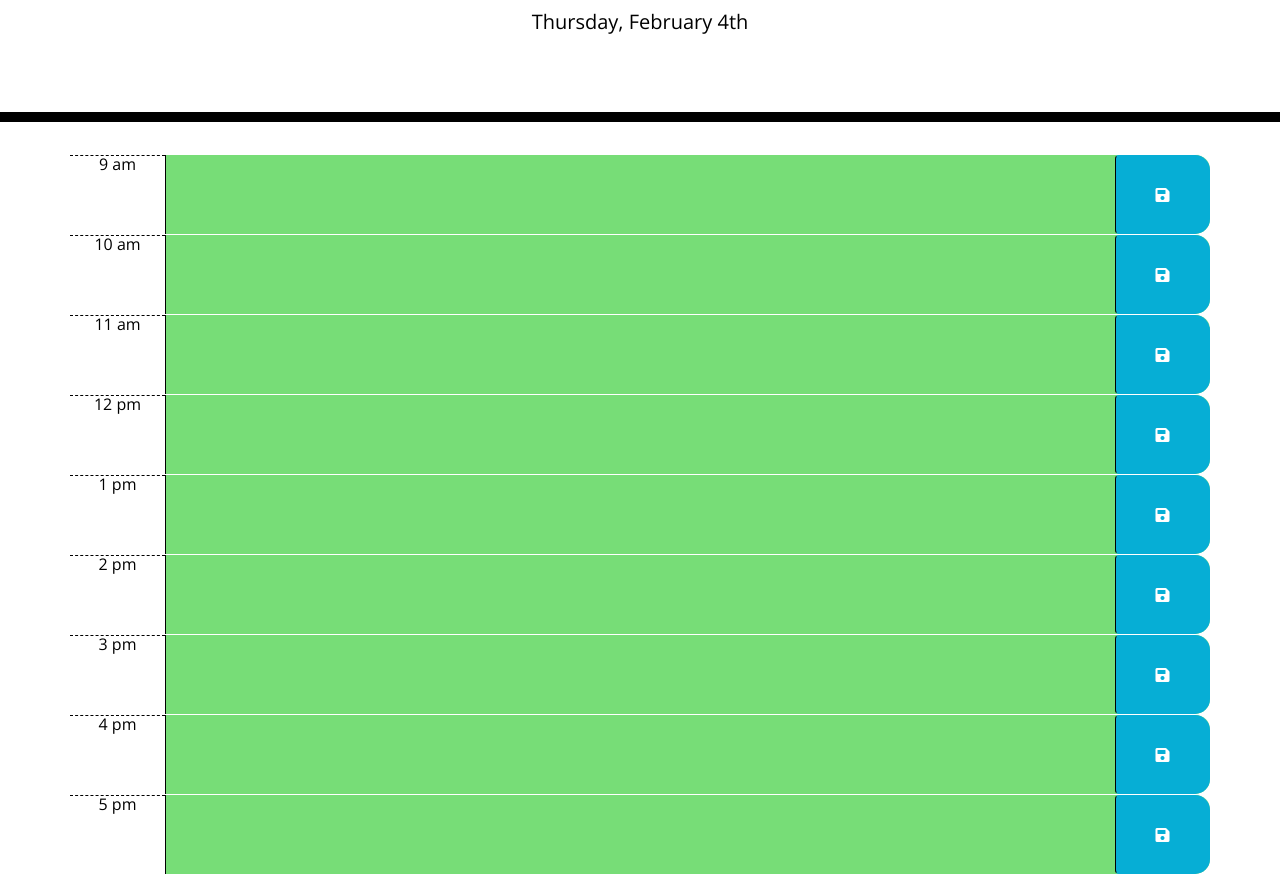
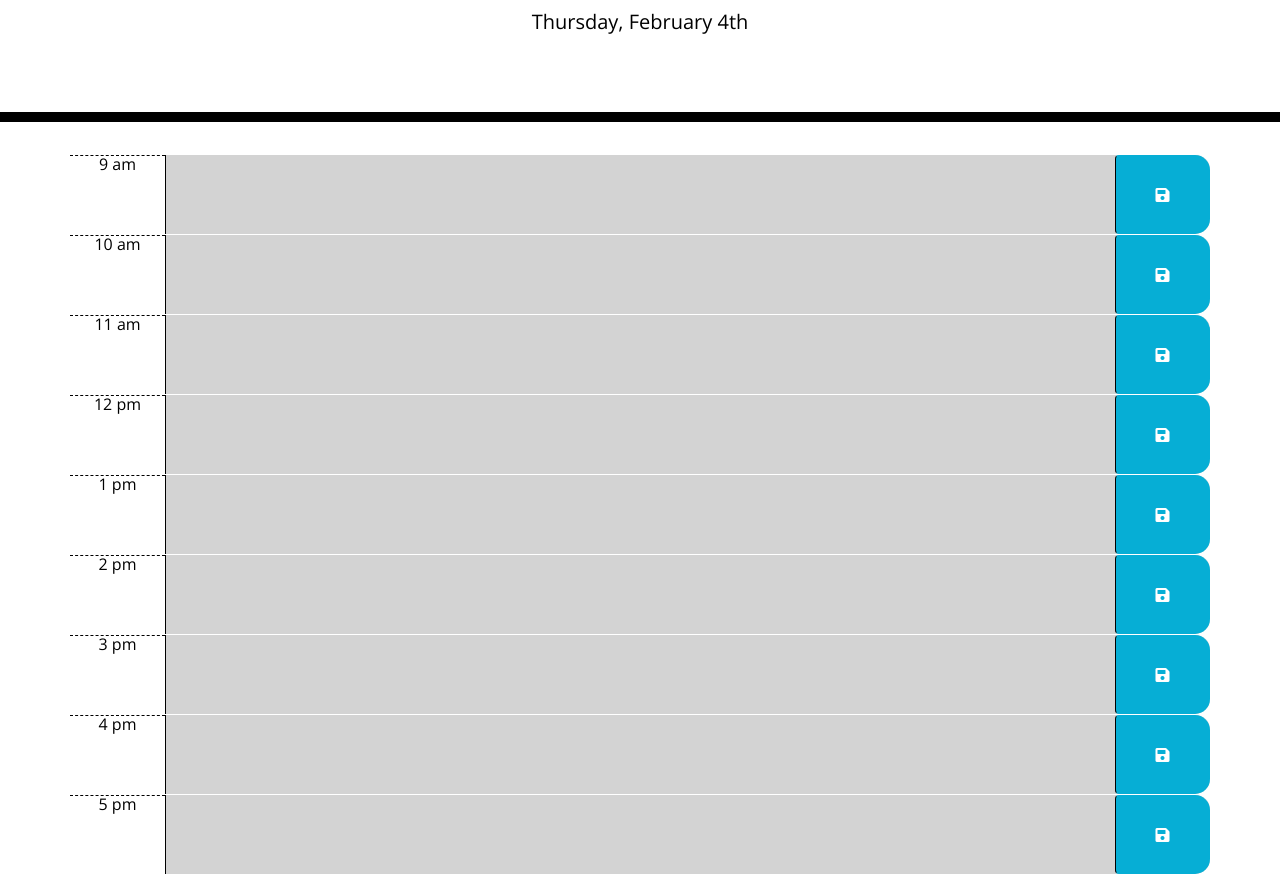
Before and after one commit to philipmarz73/Day-Planner, a plain HTML site: page index.html in a window 1280 px wide. Shown: the part 182-1056 px from the top of the page. Drawn offline with nearby package versions, Linux system fonts and the light colour scheme.

Commit message:
fixed time-block id's for color functionality

```diff
--- a/index.html
+++ b/index.html
@@ -29,63 +29,63 @@
       <p id="currentDay" class="lead"></p>
     </header>
     <div class="container">
-      <div class="row time-block" id ="9">
+      <div class="row time-block" id ="hour-9">
         <div class="hour col-md-1">9 am</div>
         <textarea
           class="col-md-10 description"
         ></textarea
         ><button class="btn saveBtn col-md-1"><i class="fas fa-save"></i></button>
       </div>
-      <div class="row time-block" id="10">
+      <div class="row time-block" id="hour-10">
         <div class="hour col-md-1">10 am</div>
         <textarea
           class="col-md-10 description"
         ></textarea
         ><button class="btn saveBtn col-md-1"><i class="fas fa-save"></i></button>
       </div>
-      <div class="row time-block" id ="11">
+      <div class="row time-block" id ="hour-11">
         <div class="hour col-md-1">11 am</div>
         <textarea
           class="col-md-10 description"
         ></textarea
         ><button class="btn saveBtn col-md-1"><i class="fas fa-save"></i></button>
       </div>
-      <div class="row time-block" id="12">
+      <div class="row time-block" id="hour-12">
         <div class="hour col-md-1">12 pm</div>
         <textarea
           class="col-md-10 description"
         ></textarea
         ><button class="btn saveBtn col-md-1"><i class="fas fa-save"></i></button>
       </div>
-      <div class="row time-block" id="13">
+      <div class="row time-block" id="hour-13">
         <div class="hour col-md-1">1 pm</div>
         <textarea
           class="col-md-10 description"
         ></textarea
         ><button class="btn saveBtn col-md-1"><i class="fas fa-save"></i></button>
       </div>
-      <div class="row time-block" id="14">
+      <div class="row time-block" id="hour-14">
         <div class="hour col-md-1">2 pm</div>
         <textarea
           class="col-md-10 description"
         ></textarea
         ><button class="btn saveBtn col-md-1"><i class="fas fa-save"></i></button>
       </div>
-      <div class="row time-block" id="15">
+      <div class="row time-block" id="hour-15">
         <div class="hour col-md-1">3 pm</div>
         <textarea
           class="col-md-10 description"
         ></textarea
         ><button class="btn saveBtn col-md-1"><i class="fas fa-save"></i></button>
       </div>
-      <div class="row time-block" id="16">
+      <div class="row time-block" id="hour-16">
         <div class="hour col-md-1">4 pm</div>
         <textarea
           class="col-md-10 description"
         ></textarea
         ><button class="btn saveBtn col-md-1"><i class="fas fa-save"></i></button>
       </div>
-      <div class="row time-block" id="17">
+      <div class="row time-block" id="hour-17">
         <div class="hour col-md-1">5 pm</div>
         <textarea
           class="col-md-10 description"
--- a/script.js
+++ b/script.js
@@ -4,16 +4,16 @@ $(document).ready(function() {
 $("#currentDay").text(moment().format("dddd, MMMM Do"));
 
 $(".saveBtn").on("click", function() {
-    var time = $(this).parent().attr("id")
-    console.log (time)
+    var time = $(this).parent().attr("id");
+    console.log (time);
 
-    var toDo = $(this).siblings(".description").val()
-    console.log (toDo)
+    var toDo = $(this).siblings(".description").val();
+    console.log (toDo);
     localStorage.setItem(time, toDo);
 
   });
 
-  function hourUpdate() {
+  function hourUpdater() {
 
     var currentHour = moment().hours();
 
@@ -35,9 +35,9 @@ $(".saveBtn").on("click", function() {
     });
   }
 
-    hourUpdate();
+    hourUpdater();
 
-    var interval = setInterval(hourUpdate, 15000);
+    var interval = setInterval(hourUpdater, 15000);
 
     $("#hour-9 .description").val(localStorage.getItem("hour-9"));
     $("#hour-10 .description").val(localStorage.getItem("hour-10"));
@@ -49,4 +49,6 @@ $(".saveBtn").on("click", function() {
     $("#hour-16 .description").val(localStorage.getItem("hour-16"));
     $("#hour-17 .description").val(localStorage.getItem("hour-17"));
 
+
+
   });
```
